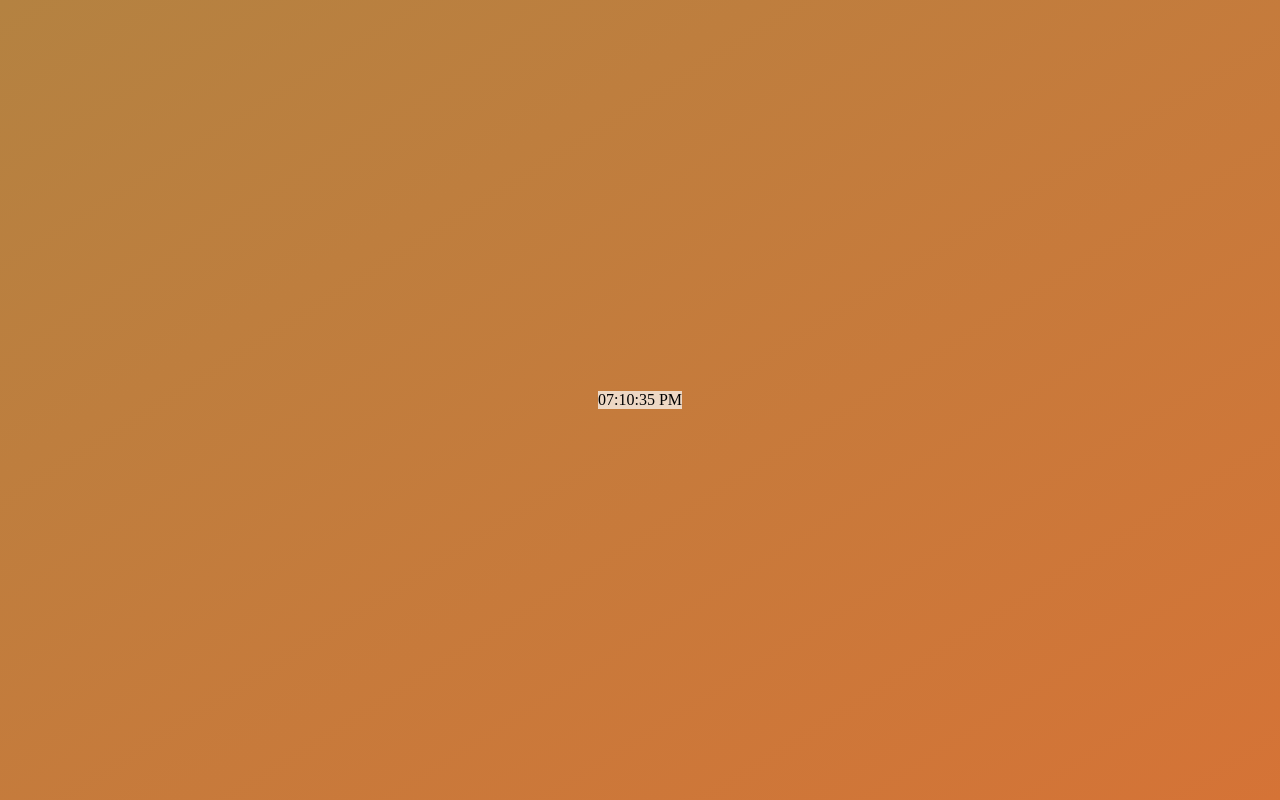
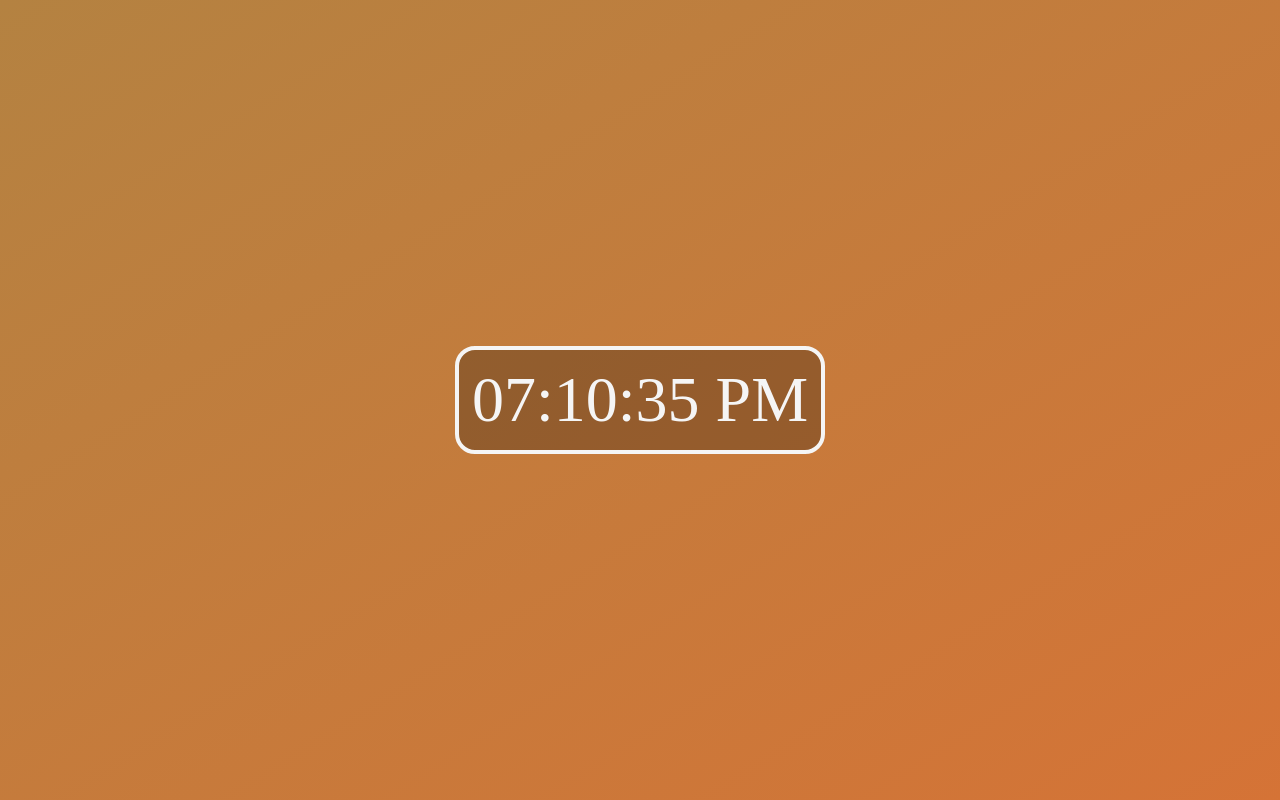
Before and after one commit to Sheikh-Rashdan/clock-webapp, a React (Vite) app: page / in a window 1280 px wide. Built offline with nearby package versions, Linux system fonts and the light colour scheme; a web font is replaced by a local one.

Commit message:
Modified clock style

```diff
--- a/src/App.css
+++ b/src/App.css
@@ -0,0 +1,4 @@
+* {
+    font-family: "Akt";
+    color: var(--white);
+}
--- a/src/components/clock.css
+++ b/src/components/clock.css
@@ -1,3 +1,7 @@
 .clockContainer {
-    background-color: rgba(from white r g b / 0.7);
+    background-color: rgba(from black r g b / 0.25);
+    border-radius: 1.25rem;
+    border: 4px solid var(--white);
+    padding: 0.8rem;
+    font-size: 4rem;
 }
--- a/src/index.css
+++ b/src/index.css
@@ -1,6 +1,8 @@
 :root {
   --background-gradient-start: oklch(64.325% 0.10247 71.33);
   --background-gradient-end: oklch(65.636% 0.14326 49.668);
+
+  --white: rgb(245 245 245);
 }
 
 html,
```
